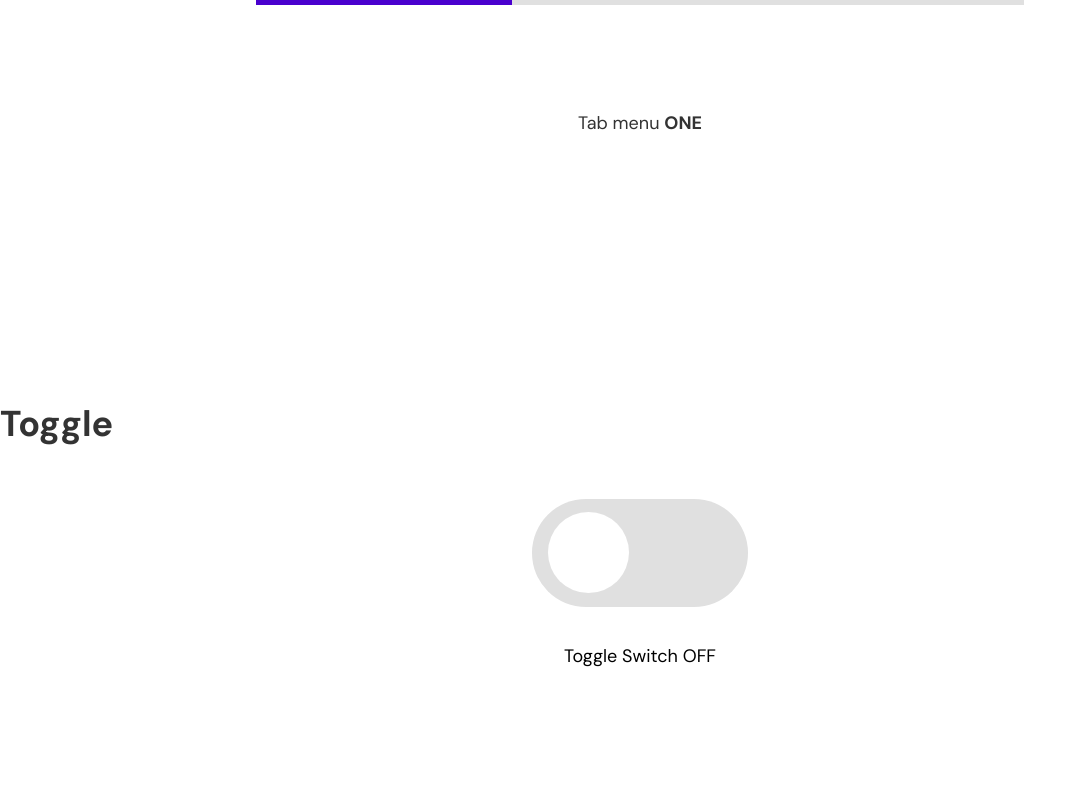
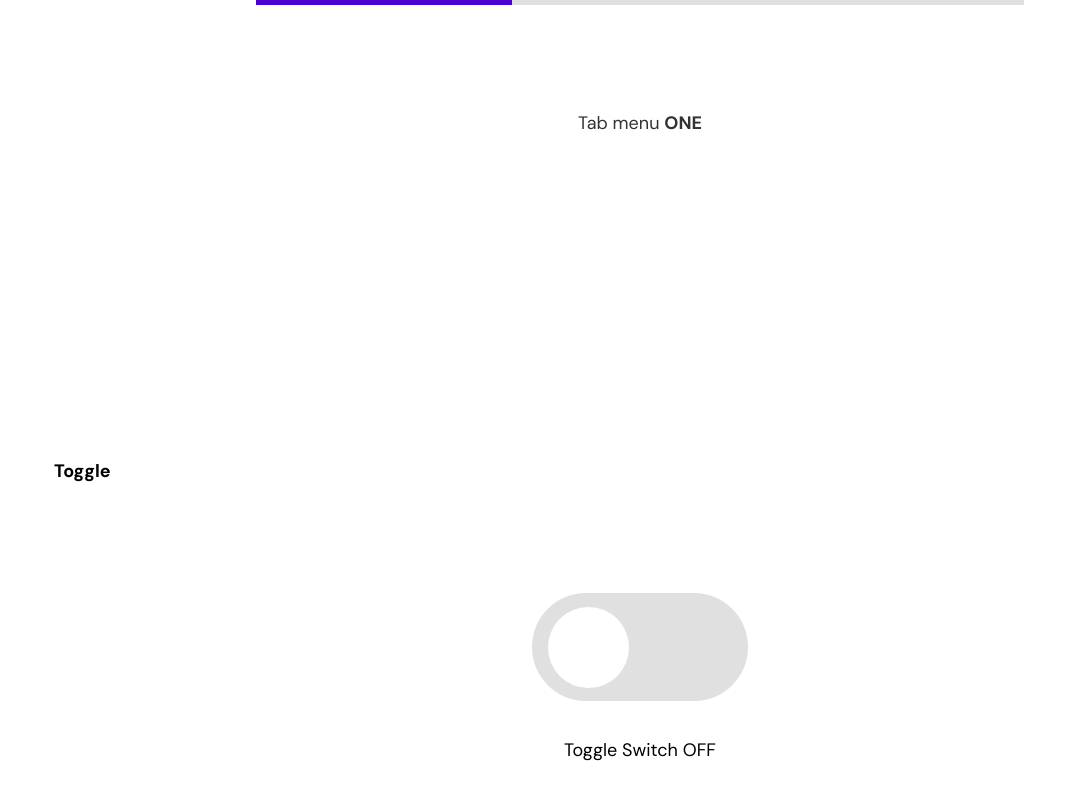
Before and after one commit to joyjs/wanted_pre_onboarding, a React (Create React App) app: page / in a window 1280 px wide. Shown: the part 693-1493 px from the top of the page, without its empty margins (0-1086 px from the left). Before the commit the page ends 1417 px from the top, so only its background shows below. Built offline with nearby package versions, Linux system fonts and the light colour scheme.

Commit message:
💄 Implemented common style to Toggle

```diff
--- a/src/styles/layout/_app.scss
+++ b/src/styles/layout/_app.scss
@@ -3,6 +3,7 @@
   width: 100vw;
   height: 100vh;
 
+  .Toggle,
   .ModalButton,
   .Tab {
     @include column-flex(start, start);
```
